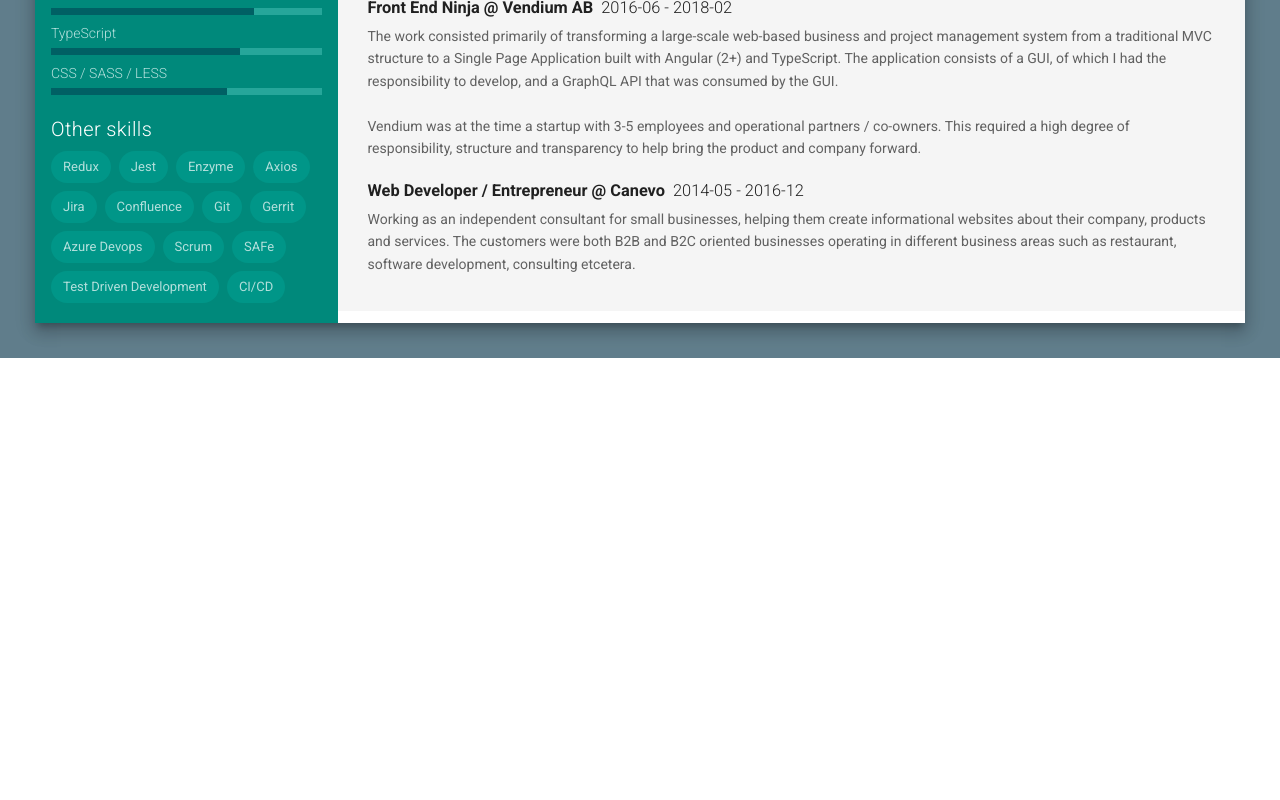
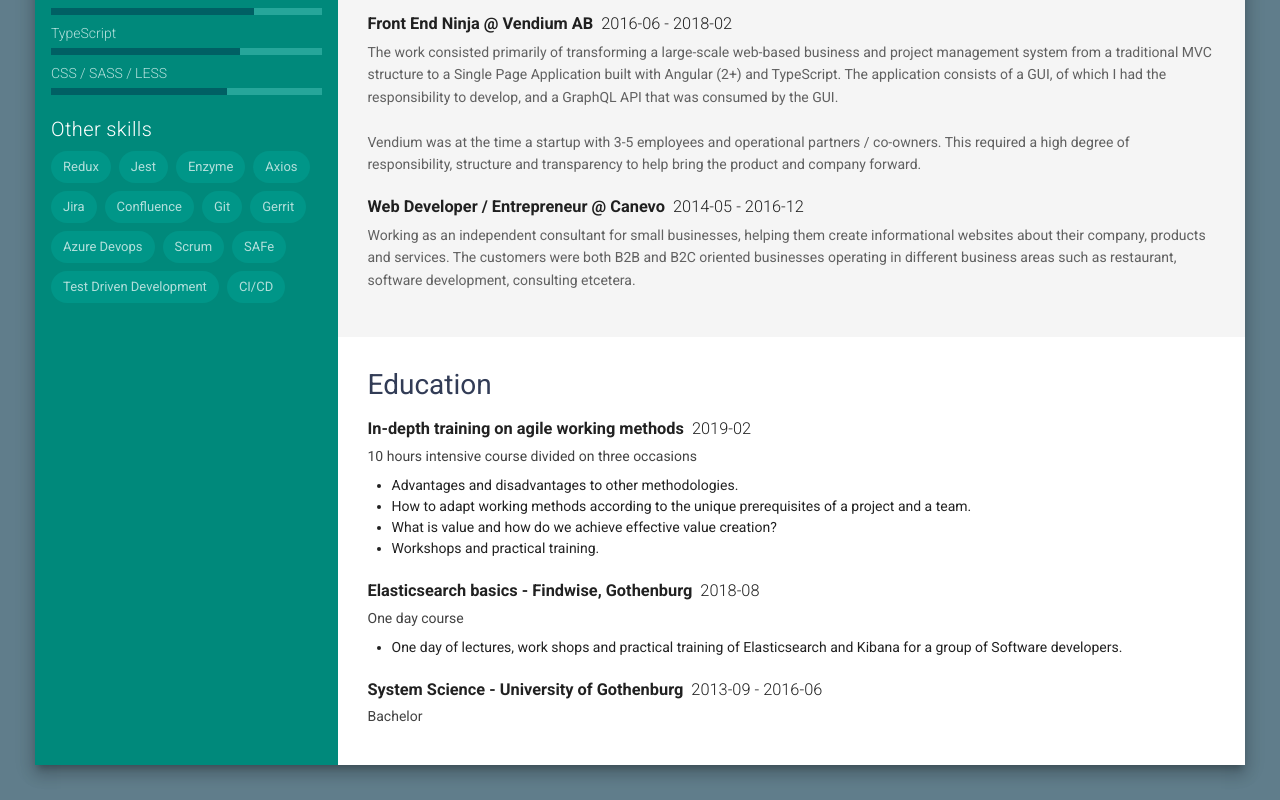
Before and after one commit to patriknil90/vue-resume, a Vue app: page / in a window 1280 px wide. Shown: the part 607-1407 px from the top of the page. Before the commit the page ends 965 px from the top, so only its background shows below. Built offline with nearby package versions, Linux system fonts and the light colour scheme.

Commit message:
Add Education section and content

```diff
--- a/src/App.vue
+++ b/src/App.vue
@@ -14,14 +14,12 @@
               lg3
               class="teal darken-1"
             >
-              <div class="resume-column">
               <img
                 class="portrait"
                 src="./images/patrik-nilsson.jpg"
                 alt="Patrik Nilsson portrait"
               >
               <resume-skills class="hidden-xs-only" />
-              </div>
             </v-flex>
             <v-flex
               xs12
@@ -29,8 +27,7 @@
               md8
               lg9
             >
-              <div class="resume-column">
-                <div class="main-section">
+              <div class="main-section pt-3">
                 <h1 class="name-title font-weight-thin">
                   Patrik Nilsson
                 </h1>
@@ -42,7 +39,7 @@
               </div>
               <resume-skills class="hidden-sm-and-up" />
               <resume-experience />
-              </div>
+              <resume-education />
             </v-flex>
           </v-layout>
         </div>
@@ -66,7 +63,7 @@
     }
   }
 
-  .main-section { padding: 20px 30px; }
+  .main-section { padding: 30px; }
 
   .resume-paper { background-color: white; }
 
--- /dev/null
+++ b/src/components/Education.vue
@@ -0,0 +1,63 @@
+<template>
+  <div class="main-section">
+    <h2 class="section-title">
+      Education
+    </h2>
+    <div
+      v-for="education in educations"
+      :key="education.title"
+      class="milestone-section"
+    >
+      <h3 class="section-subtitle mb-1">
+        <span class="mr-2">{{ education.title }}</span>
+        <span class="period-in-title font-weight-light">{{ education.period }}</span>
+      </h3>
+      <h4 class="font-weight-regular grey--text text--darken-3 mb-2">
+        {{ education.description }}
+      </h4>
+      <ul v-if="education.focusPoints">
+        <li
+          v-for="focus in education.focusPoints"
+          :key="focus"
+        >
+          {{ focus }}
+        </li>
+      </ul>
+    </div>
+  </div>
+</template>
+
+<script>
+export default {
+  data() {
+    return {
+      educations: [
+        {
+          title: 'In-depth training on agile working methods',
+          description: '10 hours intensive course divided on three occasions',
+          focusPoints: [
+            'Advantages and disadvantages to other methodologies.',
+            'How to adapt working methods according to the unique prerequisites of a project and a team.',
+            'What is value and how do we achieve effective value creation?',
+            'Workshops and practical training.',
+          ],
+          period: '2019-02',
+        },
+        {
+          title: 'Elasticsearch basics - Findwise, Gothenburg',
+          description: 'One day course',
+          focusPoints: [
+            'One day of lectures, work shops and practical training of Elasticsearch and Kibana for a group of Software developers.',
+          ],
+          period: '2018-08',
+        },
+        {
+          title: 'System Science - University of Gothenburg',
+          description: 'Bachelor',
+          period: '2013-09 - 2016-06',
+        },
+      ]
+    }
+  }
+}
+</script>
--- a/src/index.js
+++ b/src/index.js
@@ -9,14 +9,16 @@
 import Skills from './components/Skills.vue'
 import Presentation from './components/Presentation.vue'
 import ContactButtons from './components/ContactButtons.vue'
-import ExperienceContainer from './components/ExperienceContainer.vue'
+import WorkExperience from './components/WorkExperience.vue'
+import Education from './components/Education.vue'
 
 Vue.use(Vuetify)
 
 Vue.component('resume-skills', Skills)
 Vue.component('resume-presentation', Presentation)
 Vue.component('resume-contact-buttons', ContactButtons)
-Vue.component('resume-experience', ExperienceContainer)
+Vue.component('resume-experience', WorkExperience)
+Vue.component('resume-education', Education)
 
 new Vue({
   el: '#app',
```
Also changed, not shown: src/components/WorkExperience.vue (renamed from src/components/ExperienceContainer.vue). Lines whose indentation alone changed are shown as unchanged.
